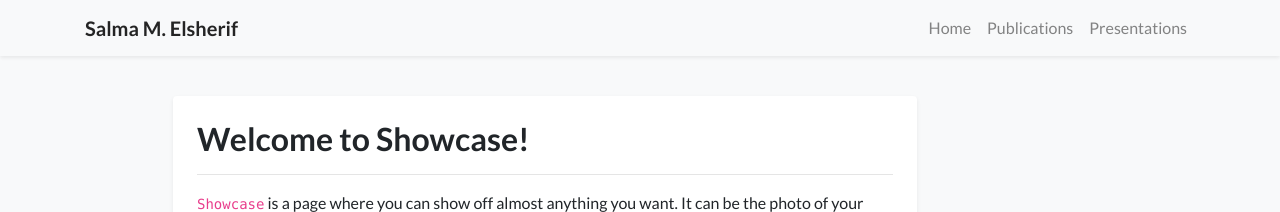
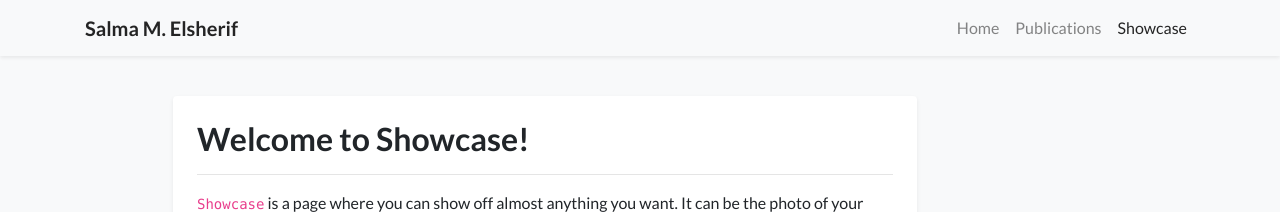
Before and after one commit to salmamelsherif/salmaelsherif.github.io, a Jekyll site: the page built from showcase.html, in a window 1280 px wide. Shown: the top 212 px of the page. Built offline with Jekyll 4.4.1, drawn with Linux system fonts in a browser that asks for light colours; nearby versions of some CDN libraries; a style sheet for code colours, icons or effects is not loaded.

Commit message:
Update navigation.yml

```diff
--- a/_data/navigation.yml
+++ b/_data/navigation.yml
@@ -3,5 +3,5 @@ pages:
   url: /
 - name: Publications
   url: /publications
-- name: Presentations
+- name: Showcase
   url: /showcase
```
